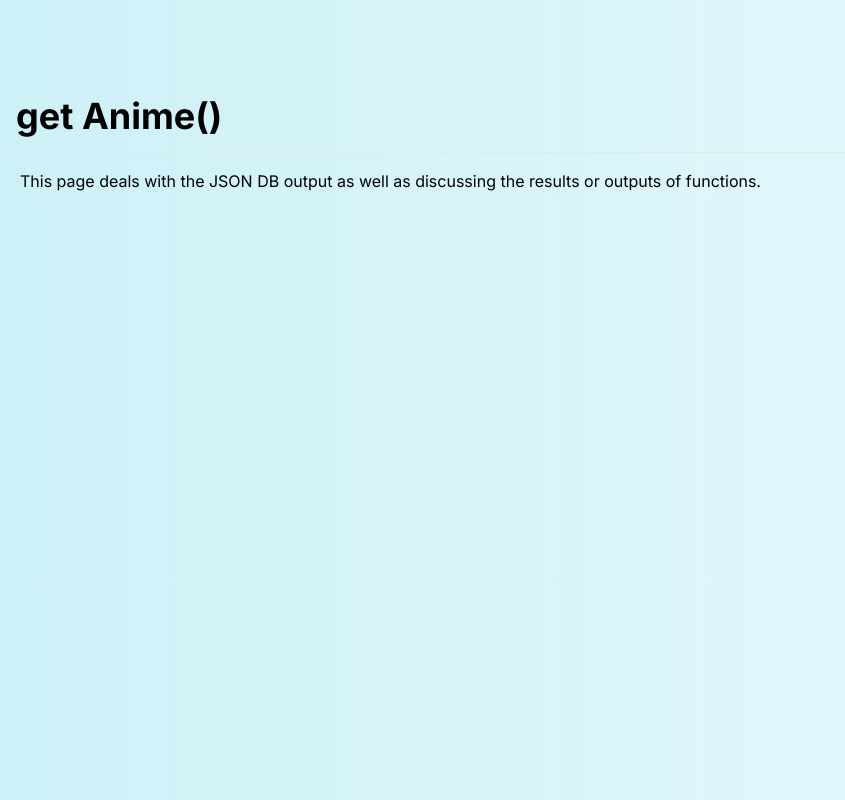
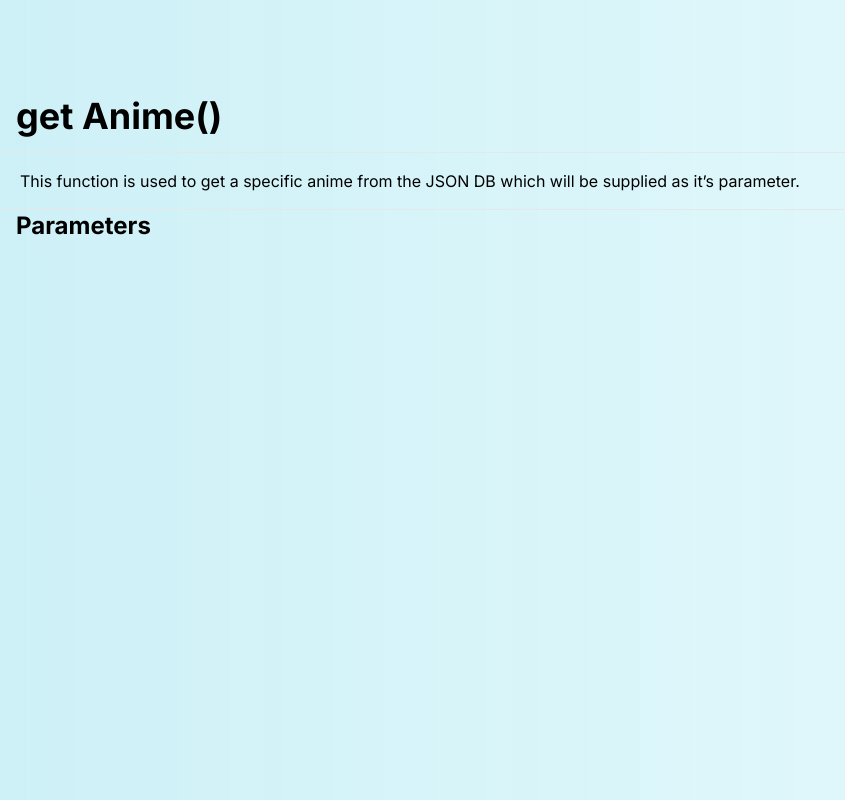
Before and after one commit to NanotechPikachu/Next, a Next.js app: page /getanime in a window 1280 px wide. Shown: the whole page, without its empty margins (0-845 px from the left). Built offline with nearby package versions, Linux system fonts and the light colour scheme.

Commit message:
Update page.jsx

```diff
--- a/src/app/getanime/page.jsx
+++ b/src/app/getanime/page.jsx
@@ -11,9 +11,11 @@ export default function GetAnime() {
     <div>
     <h1 className="ml-4 text-3xl md:text-4xl pt-24 mb-4 font-bold text-black">get Anime()</h1>
     <hr />
-    <p className="ml-5 mr-5 mt-4 text-black">
-    This page deals with the JSON DB output as well as discussing the results or outputs of functions.
+    <p className="ml-5 mr-5 mt-4 text-black mb-4">
+    This function is used to get a specific anime from the JSON DB which will be supplied as it’s parameter.
     </p>
+    <hr />
+    <h3 className="ml-4 mr-4 text-xl md:text-2xl text-black font-bold">Parameters</h3>
     </div>
   )
 }
```
